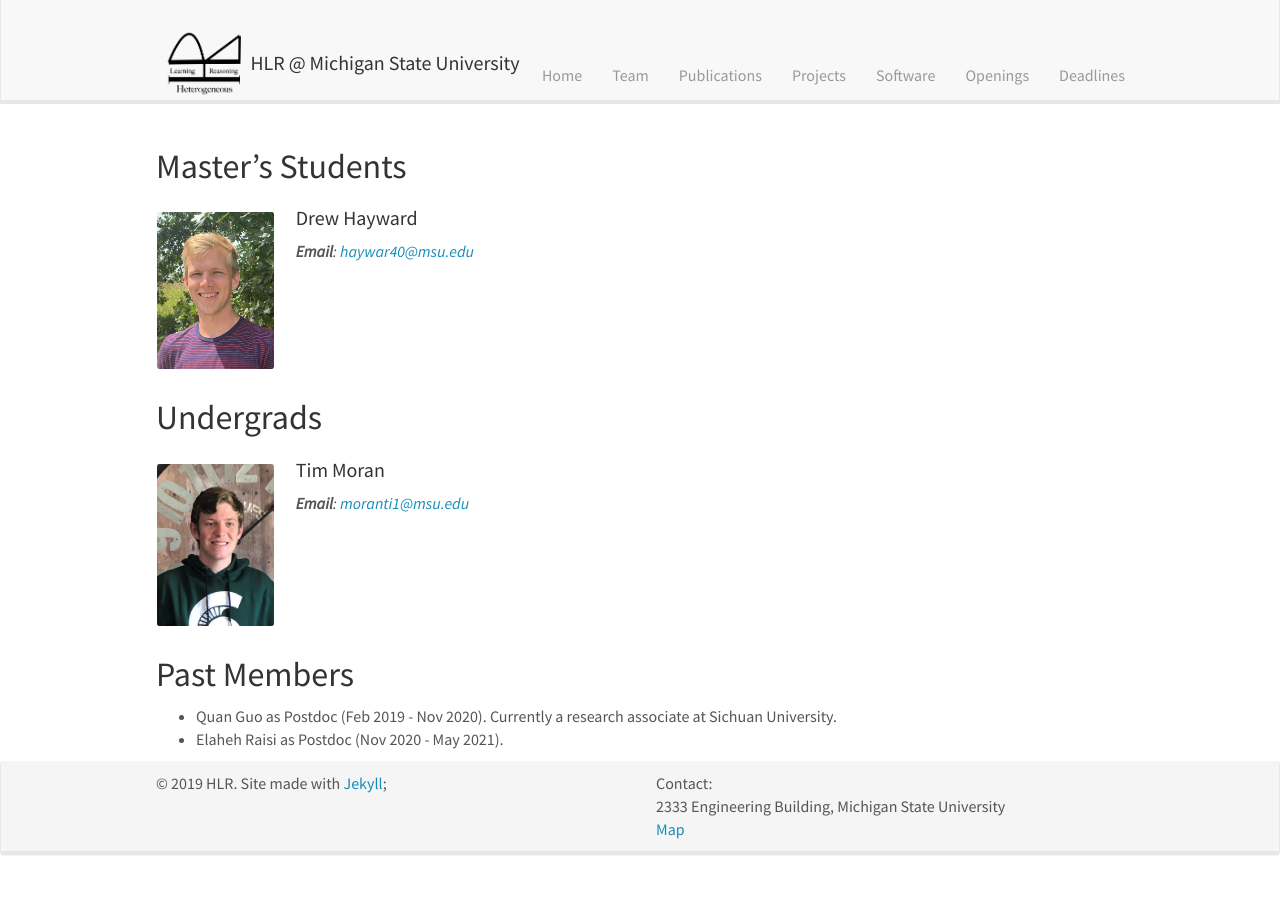
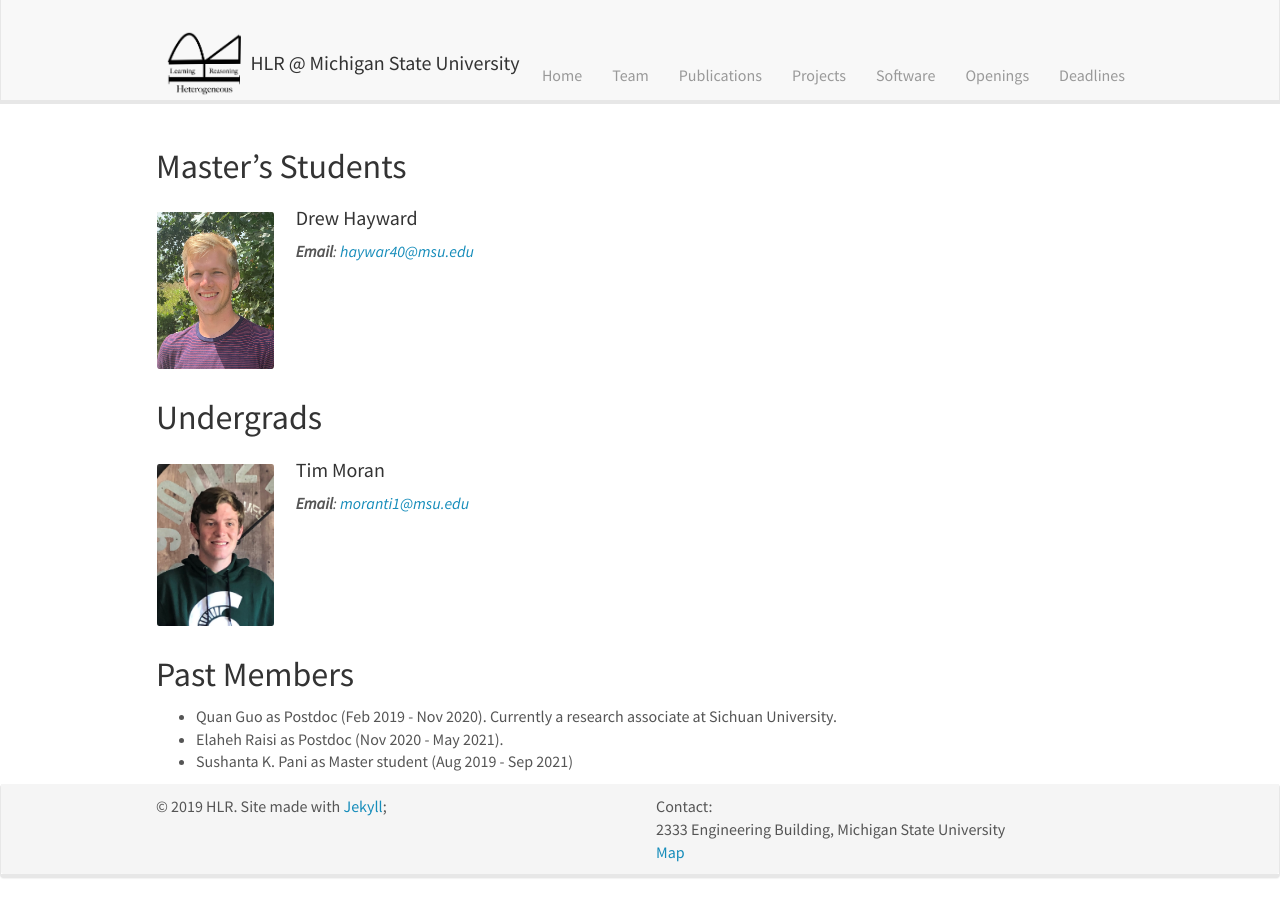
Before and after one commit to HLR/HLR.github.io, a Jekyll site: the page built from _pages/team.md, in a window 1280 px wide and 900 px high, scrolled down 1892 px. Built offline with Jekyll 4.4.1, drawn with Linux system fonts in a browser that asks for light colours; nearby versions of some CDN libraries; before the commit the page ends 2769 px from its top, so only the background shows below that.

Commit message:
add new past member

```diff
--- a/_pages/team.md
+++ b/_pages/team.md
@@ -81,3 +81,4 @@ Go to <a href="{{ site.url }}{{ site.baseurl }}/pictures/"> <b>Gallery</b> </a>
 
 - Quan Guo as Postdoc (Feb 2019 - Nov 2020). Currently a research associate at Sichuan University.
 - Elaheh Raisi as Postdoc (Nov 2020 - May 2021).
+- Sushanta K. Pani as Master student (Aug 2019 - Sep 2021)
```
